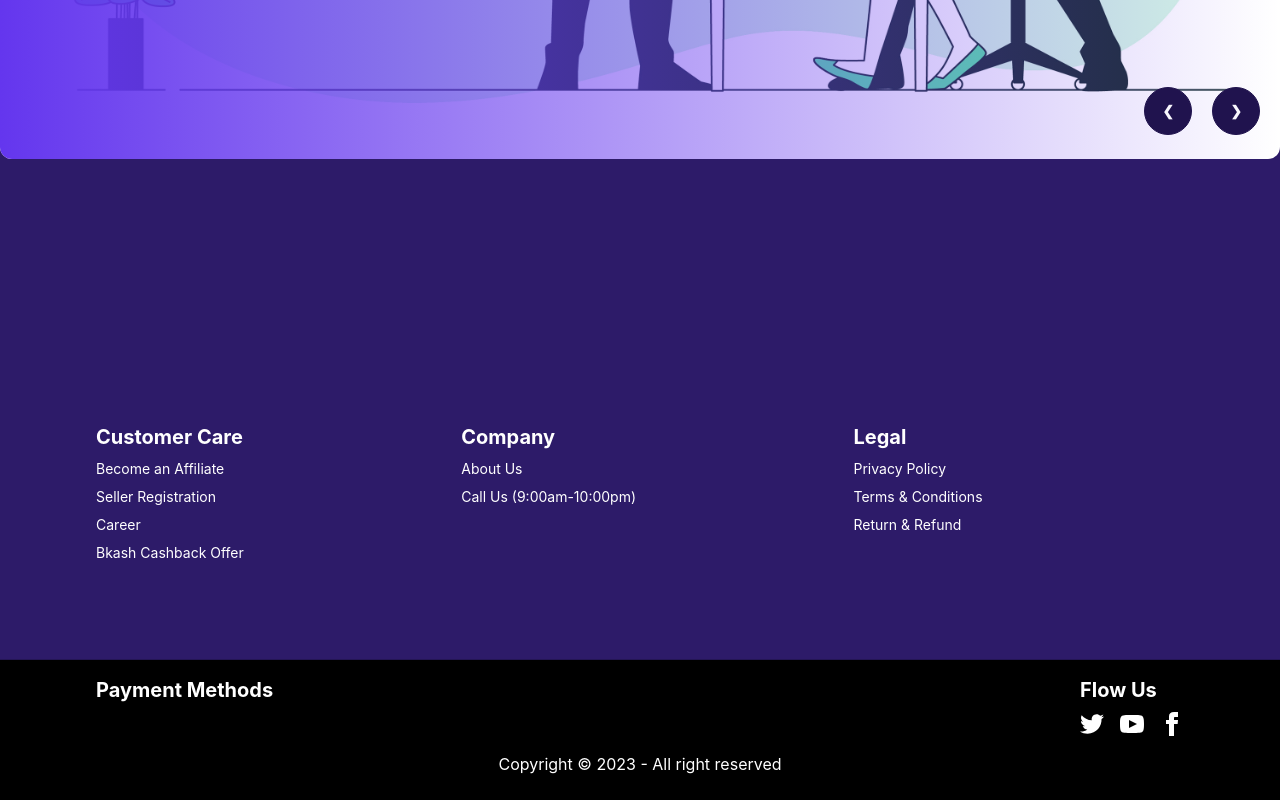
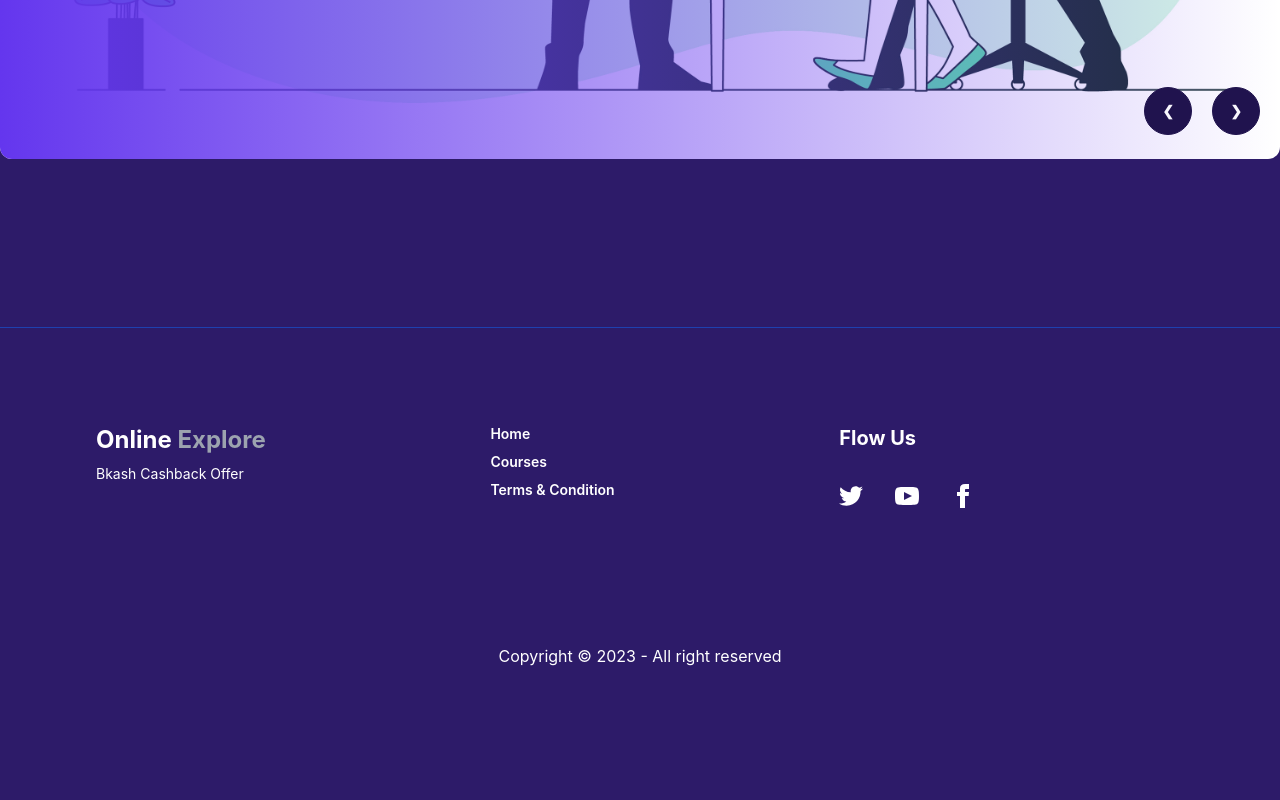
Before and after one commit to ibrahimsarder96/education-center, a React (Create React App) app: page / in a window 1280 px wide. Shown: the part 749-1549 px from the top of the page. After the commit the page ends 1441 px from the top, so only its background shows below. Built offline with nearby package versions, Linux system fonts and the light colour scheme.

Commit message:
footer add

```diff
--- a/src/Pages/Shared/Footer/Footer.js
+++ b/src/Pages/Shared/Footer/Footer.js
@@ -6,41 +6,35 @@ const Footer = () => {
   const currentYear = new Date().getFullYear()
   return (
     <div>
-    <footer className="footer p-24  mt-32">
+    <footer className="footer border-t border-blue-800  p-24  mt-32">
   <div>
-  <span className="text-xl font-bold text-white">Customer Care</span>
-    <Link to='/' className='text-white'>Become an Affiliate</Link>
-    <Link to='/' className='text-white'>Seller Registration</Link>
-    <Link to='/' className='text-white'>Career</Link>
+  <h1 className="text-2xl font-bold text-white">Online <span className='text-gray-400'>Explore</span></h1>
+
     <Link to='/' className='text-white'>Bkash Cashback Offer</Link>
 </div>
 <div>
-  <span className="text-xl font-bold text-white">Company</span>
-    <Link to='/' className='text-white'>About Us</Link>
-    <Link to='/' className='text-white'>Call Us (9:00am-10:00pm)</Link>
+    <Link to='/' className='text-white  font-semibold'>Home</Link>
+    <Link to='/courses' className='text-white  font-semibold'>Courses</Link>
+    <Link to='/terms & condition' className='text-white  font-semibold'>Terms & Condition</Link>
 </div>
 <div>
-  <span className="text-xl font-bold text-white">Legal</span>
-    <Link to='/' className='text-white'>Privacy Policy</Link>
-    <Link to='/' className='text-white'>Terms & Conditions</Link>
-    <Link to='/' className='text-white'>Return & Refund</Link>
-</div>
-</footer>
-<footer className="footer py-4 border-t bg-black text-base-content border-base-300 px-24">
-<div className="items-center ">
-<h1 className='text-xl text-white font-bold'>Payment Methods</h1>
-  {/* <img className='h-24' src={payment} alt="" /> */}
-</div>
-<div className="md:place-self-center md:justify-self-end">
-  <h1 className='text-xl text-white font-bold'>Flow Us</h1>
-  <div className="grid grid-flow-col gap-4">
-    <Link to='/'><svg xmlns="http://www.w3.org/2000/svg" width="24" height="24" viewBox="0 0 24 24" className="fill-current text-white"><path d="M24 4.557c-.883.392-1.832.656-2.828.775 1.017-.609 1.798-1.574 2.165-2.724-.951.564-2.005.974-3.127 1.195-.897-.957-2.178-1.555-3.594-1.555-3.179 0-5.515 2.966-4.797 6.045-4.091-.205-7.719-2.165-10.148-5.144-1.29 2.213-.669 5.108 1.523 6.574-.806-.026-1.566-.247-2.229-.616-.054 2.281 1.581 4.415 3.949 4.89-.693.188-1.452.232-2.224.084.626 1.956 2.444 3.379 4.6 3.419-2.07 1.623-4.678 2.348-7.29 2.04 2.179 1.397 4.768 2.212 7.548 2.212 9.142 0 14.307-7.721 13.995-14.646.962-.695 1.797-1.562 2.457-2.549z"></path></svg></Link>
+  <span className="text-xl font-bold text-white">Flow Us</span>
+  <div className='grid grid-flow-col gap-8 mt-6'>
+  <Link to='/'><svg xmlns="http://www.w3.org/2000/svg" width="24" height="24" viewBox="0 0 24 24" className="fill-current text-white"><path d="M24 4.557c-.883.392-1.832.656-2.828.775 1.017-.609 1.798-1.574 2.165-2.724-.951.564-2.005.974-3.127 1.195-.897-.957-2.178-1.555-3.594-1.555-3.179 0-5.515 2.966-4.797 6.045-4.091-.205-7.719-2.165-10.148-5.144-1.29 2.213-.669 5.108 1.523 6.574-.806-.026-1.566-.247-2.229-.616-.054 2.281 1.581 4.415 3.949 4.89-.693.188-1.452.232-2.224.084.626 1.956 2.444 3.379 4.6 3.419-2.07 1.623-4.678 2.348-7.29 2.04 2.179 1.397 4.768 2.212 7.548 2.212 9.142 0 14.307-7.721 13.995-14.646.962-.695 1.797-1.562 2.457-2.549z"></path></svg></Link>
     <Link to='/'><svg xmlns="http://www.w3.org/2000/svg" width="24" height="24" viewBox="0 0 24 24" className="fill-current text-white"><path d="M19.615 3.184c-3.604-.246-11.631-.245-15.23 0-3.897.266-4.356 2.62-4.385 8.816.029 6.185.484 8.549 4.385 8.816 3.6.245 11.626.246 15.23 0 3.897-.266 4.356-2.62 4.385-8.816-.029-6.185-.484-8.549-4.385-8.816zm-10.615 12.816v-8l8 3.993-8 4.007z"></path></svg></Link>
     <Link to='/'><svg xmlns="http://www.w3.org/2000/svg" width="24" height="24" viewBox="0 0 24 24" className="fill-current text-white"><path d="M9 8h-3v4h3v12h5v-12h3.642l.358-4h-4v-1.667c0-.955.192-1.333 1.115-1.333h2.885v-5h-3.808c-3.596 0-5.192 1.583-5.192 4.615v3.385z"></path></svg></Link>
   </div>
 </div>
 </footer>
-<p className='text-white bg-black text-center pb-6'>Copyright © {currentYear} - All right reserved</p>
+<footer className="footer py-4  text-base-content border-base-300 px-24">
+<div className="md:place-self-center md:justify-self-end">
+  <h1 className='text-xl text-white font-bold'></h1>
+  <div className="">
+
+  </div>
+</div>
+</footer>
+<p className='text-white  text-center pb-6'>Copyright © {currentYear} - All right reserved</p>
   </div>
   );
 };
--- a/src/Pages/Shared/Navbar/Navbar.js
+++ b/src/Pages/Shared/Navbar/Navbar.js
@@ -4,7 +4,7 @@ import { Link } from 'react-router-dom';
 const Navbar = () => {
   const menuItem = <>
     <li className='text-xl '><Link to="/">Home</Link></li>
-    <li className='text-xl '><Link to="/course">Course</Link></li>
+    <li className='text-xl '><Link to="/courses">Courses</Link></li>
     <li className='text-xl '><Link to="/aboutus">About Us</Link></li>
     <li className='text-xl '><Link to="/contact">Contact Us</Link></li>
     <li className='text-xl '><Link to="/login">Login</Link></li>
```
